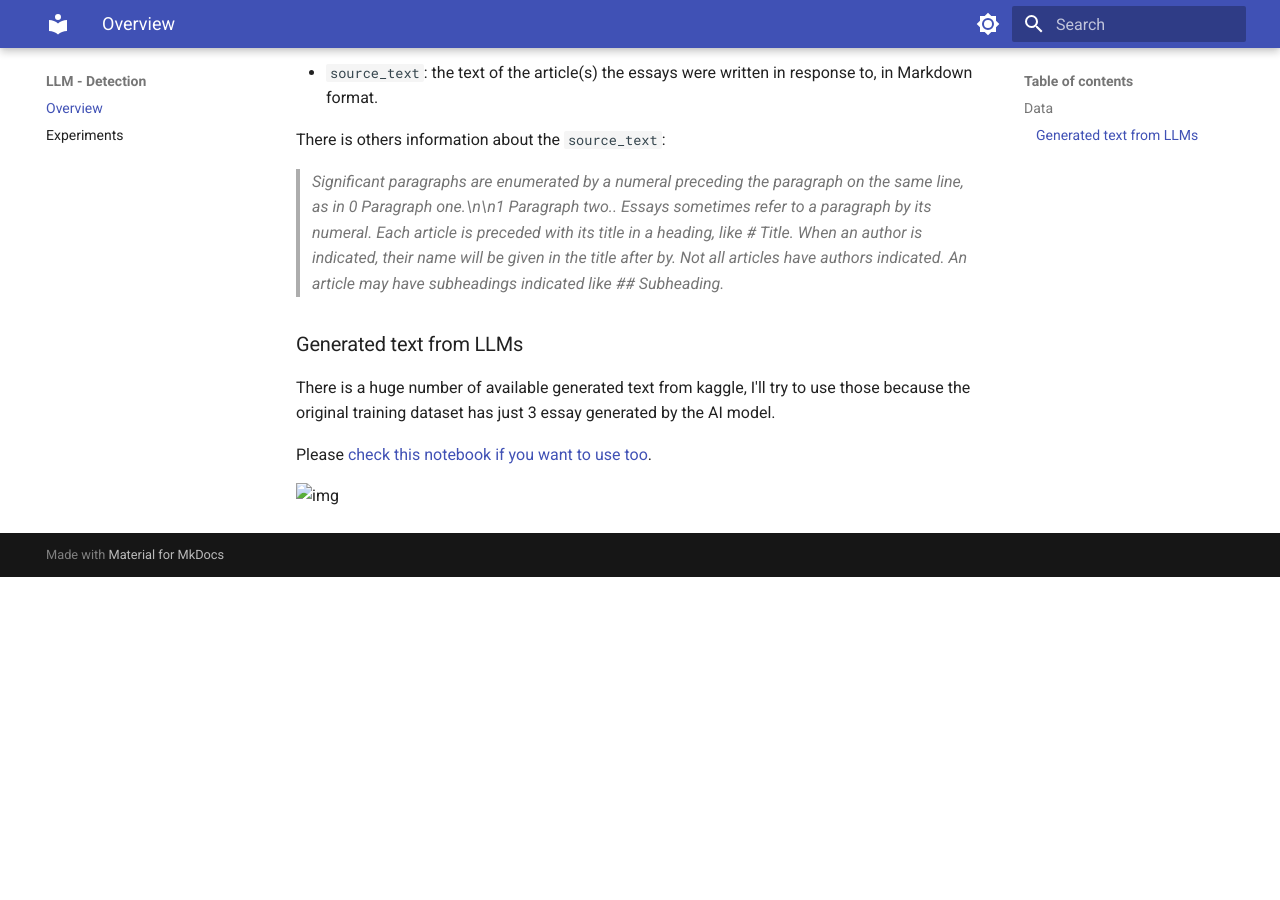
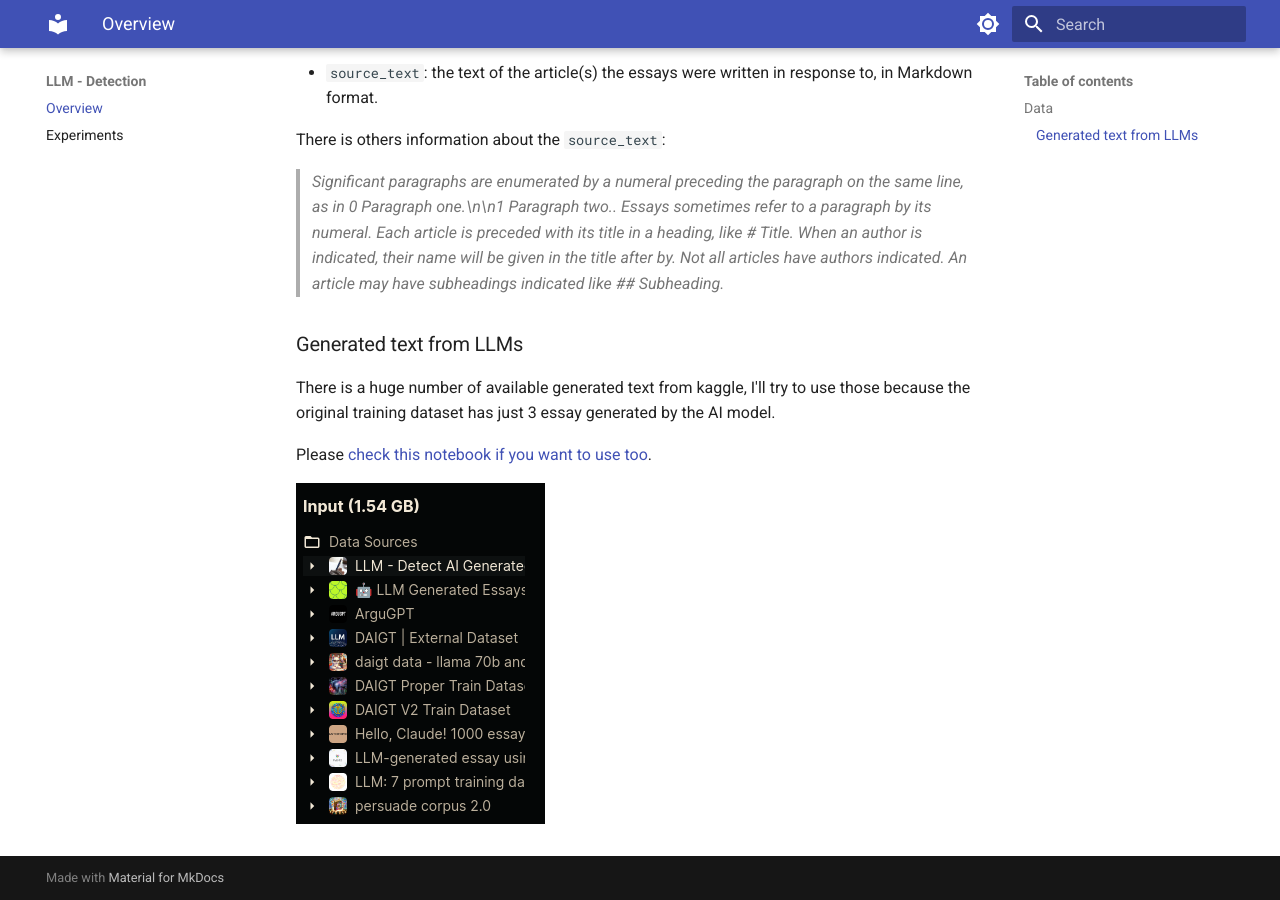
Before and after one commit to LucianoBatista/llm-essay-detection-kaggle, an MkDocs documentation site: the page built from docs/index.md, in a window 1280 px wide and 900 px high, scrolled down 1009 px. Built offline with MkDocs 1.6.1 and Material for MkDocs 9.7.7, drawn with Linux system fonts in a browser that asks for light colours; comment, search, counter and statistics services are not loaded; before the commit the page ends 1586 px from its top, so only the background shows below that.

Commit message:
:memo: docs.

```diff
--- a/docs/index.md
+++ b/docs/index.md
@@ -39,4 +39,4 @@ There is a huge number of available generated text from kaggle, I'll try to use
 
 Please [check this notebook if you want to use too](https://www.kaggle.com/code/pranshubahadur/detect-llm-generated-essays-using-retention/input).
 
-![img](external-datasets.png)
+![img](./imgs/external-datasets.png)
```
